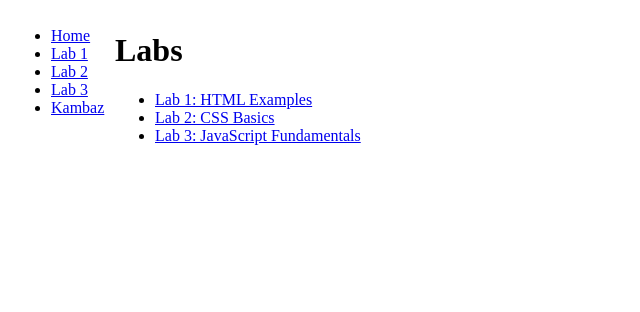
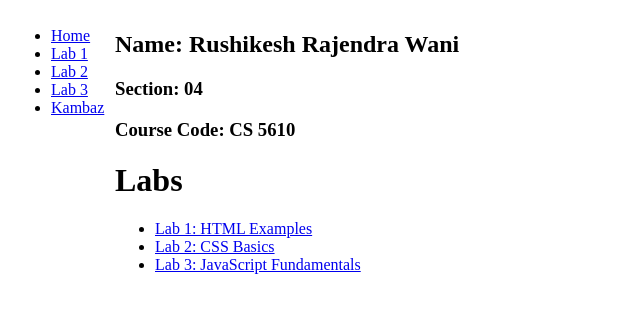
Before and after one commit to Rushikesh36/kambaz-next-js-app, a Next.js app: page /Labs in a window 1280 px wide. Shown: the top 312 px of the page, without its empty margins (0-640 px from the left). Built offline with nearby package versions, Linux system fonts and the light colour scheme.

Commit message:
Added some identification on Labs page

```diff
--- a/app/Labs/page.tsx
+++ b/app/Labs/page.tsx
@@ -2,6 +2,11 @@ import Link from "next/link";
 export default function Labs() {
     return (
         <div id="wd-labs">
+            <div id="self-info">
+                <h2>Name: Rushikesh Rajendra Wani</h2>
+                <h3>Section: 04</h3>
+                <h3>Course Code: CS 5610</h3>
+            </div>
             <h1>Labs</h1>
             <ul>
                 <li>
```
